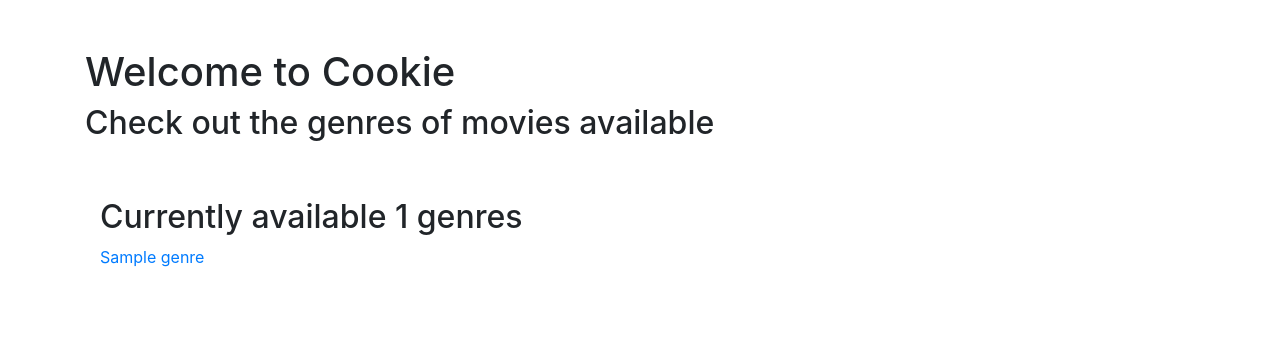
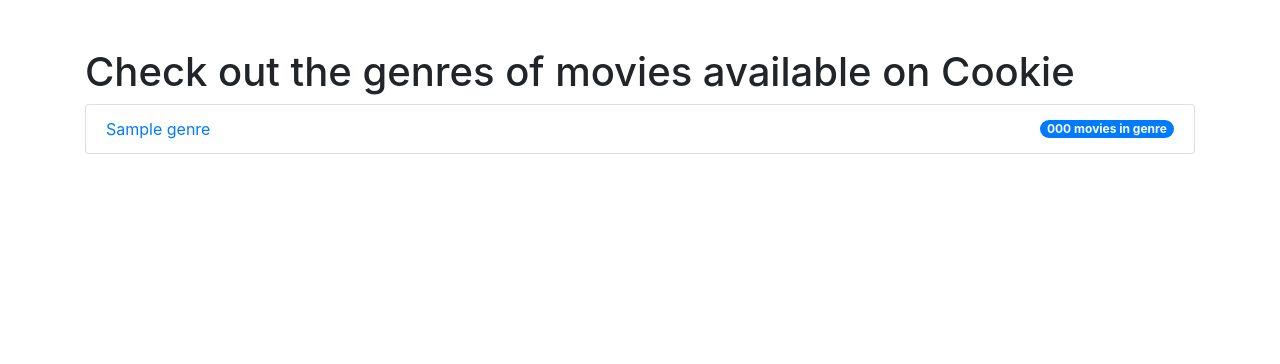
Before and after one commit to Andrew-157/dj_project_3, a Django app: template movies/templates/movies/index.html in a window 1280 px wide. Shown: the part 56-420 px from the top of the page. Run offline with Django 4.2, Linux system fonts and the light colour scheme; the template is opened without the code that fills it: most values are stand-ins (such as "Sample title", 1, 10 or a date in 2020); some libraries are stand-ins or nearby versions.

Commit message:
Changed index page

```diff
--- a/movies/templates/movies/index.html
+++ b/movies/templates/movies/index.html
@@ -2,13 +2,18 @@
 
 {% block content %}
 <div class="container py-5">
-    <h1>Welcome to Cookie</h1>
-    <h2>Check out the genres of movies available</h2>
-    <div class="container py-5">
-        <h2>Currently available {{ genres|length }} genres</h2>
-        {% for genre in genres %}
-        <a href="{% url 'movies:genre-movies' genre.slug %}">{{ genre }}</a> <br>
-        {% endfor %}
-    </div>
+    <h1>Check out the genres of movies available on Cookie</h1>
+    {% for genre in genres %}
+    <ul class="list-group">
+        <li class="list-group-item d-flex justify-content-between align-items-center">
+            <a href="{% url 'movies:genre-movies' genre.slug %}">{{ genre }}</a>
+            {% if genre.number_of_movies == 1 %}
+            <span class="badge badge-primary badge-pill">1 movie in genre</span>
+            {% else %}
+            <span class="badge badge-primary badge-pill">{{ genre.number_of_movies }} movies in genre</span>
+            {% endif %}
+        </li>
+    </ul>
+    {% endfor %}
 </div>
 {% endblock %}
--- a/movies/templates/movies/movies_by_genre.html
+++ b/movies/templates/movies/movies_by_genre.html
@@ -2,7 +2,7 @@
 
 {% block content %}
 <div class="container py-5">
-    <h2> {{ movies|length }} were found in genre "{{ genre }}"</h2>
+    <h2> Number of movies found in genre "{{ genre }}": {{ movies|length }}</h2>
     {% for movie in movies %}
     <div class="container py-5">
         <a href="{% url 'movies:movie-detail' movie.slug %}">Find out more about this movie</a>
```
Also changed, not shown: movies/views.py (+7 -3 lines).
